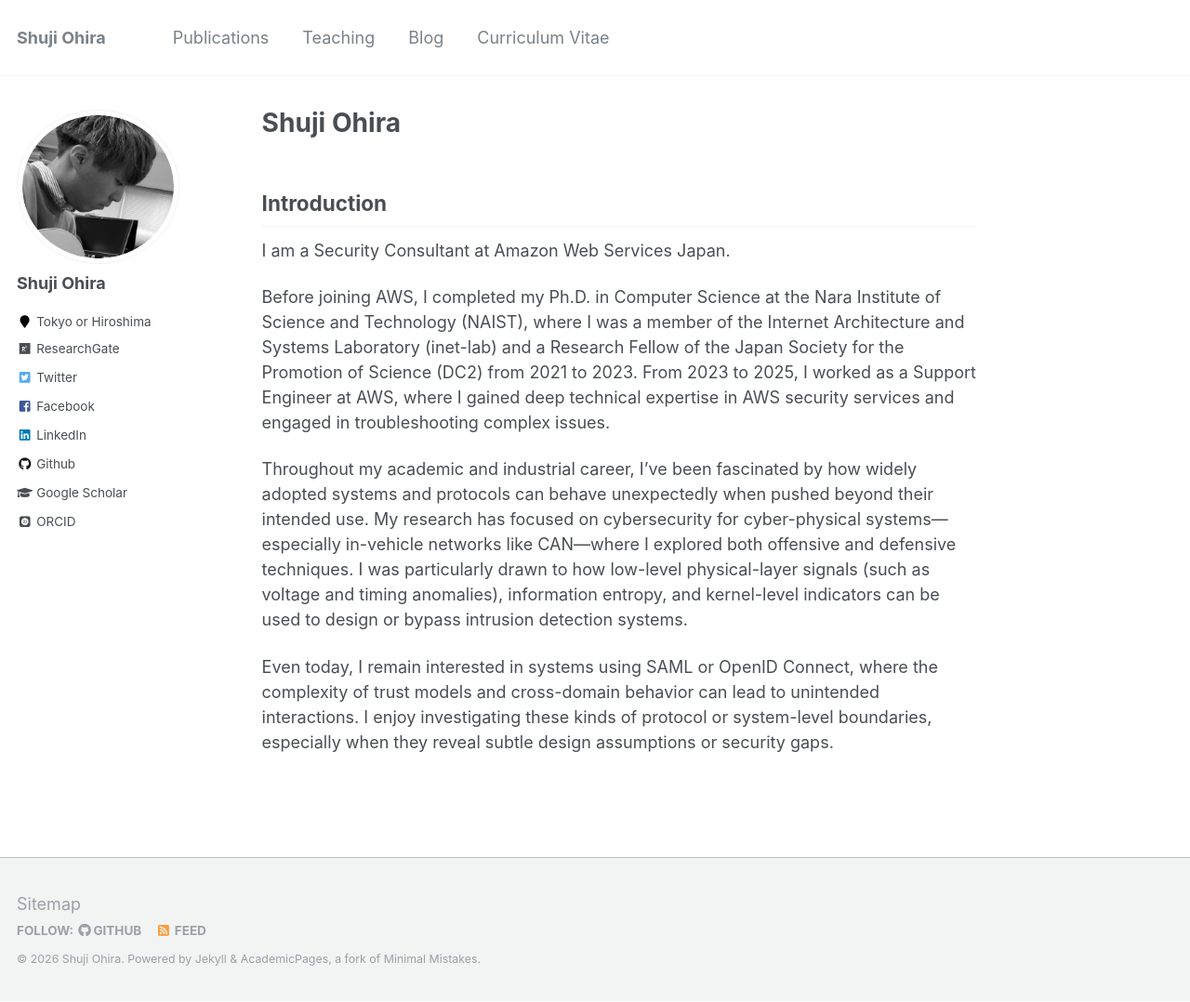
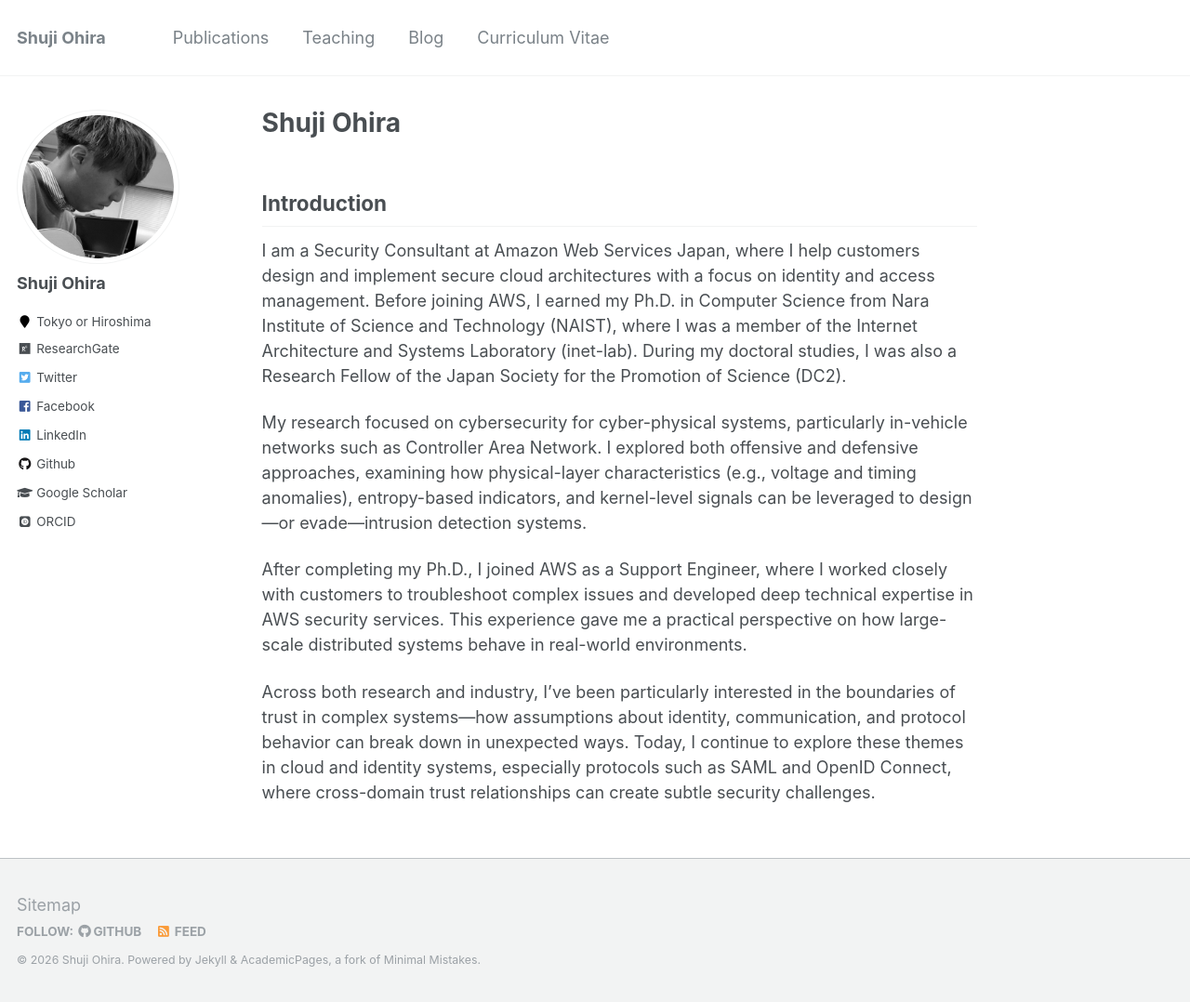
Before and after one commit to shuji-oh/shuji-oh.github.io, a Jekyll site: the page built from _pages/about.md, in a window 1280 px wide and 1078 px high. Shown: the whole window at 93% size. Built offline with Jekyll 4.4.1, drawn with Linux system fonts in a browser that asks for light colours; some web fonts are replaced.

Commit message:
Update about.md

```diff
--- a/_pages/about.md
+++ b/_pages/about.md
@@ -10,10 +10,11 @@ redirect_from:
 
 Introduction
 ------
-I am a Security Consultant at Amazon Web Services Japan.
+I am a Security Consultant at Amazon Web Services Japan, where I help customers design and implement secure cloud architectures with a focus on identity and access management.
+Before joining AWS, I earned my Ph.D. in Computer Science from Nara Institute of Science and Technology (NAIST), where I was a member of the Internet Architecture and Systems Laboratory (inet-lab). During my doctoral studies, I was also a Research Fellow of the Japan Society for the Promotion of Science (DC2).
 
-Before joining AWS, I completed my Ph.D. in Computer Science at the Nara Institute of Science and Technology (NAIST), where I was a member of the Internet Architecture and Systems Laboratory (inet-lab) and a Research Fellow of the Japan Society for the Promotion of Science (DC2) from 2021 to 2023. From 2023 to 2025, I worked as a Support Engineer at AWS, where I gained deep technical expertise in AWS security services and engaged in troubleshooting complex issues.
+My research focused on cybersecurity for cyber-physical systems, particularly in-vehicle networks such as Controller Area Network. I explored both offensive and defensive approaches, examining how physical-layer characteristics (e.g., voltage and timing anomalies), entropy-based indicators, and kernel-level signals can be leveraged to design—or evade—intrusion detection systems.
 
-Throughout my academic and industrial career, I’ve been fascinated by how widely adopted systems and protocols can behave unexpectedly when pushed beyond their intended use. My research has focused on cybersecurity for cyber-physical systems—especially in-vehicle networks like CAN—where I explored both offensive and defensive techniques. I was particularly drawn to how low-level physical-layer signals (such as voltage and timing anomalies), information entropy, and kernel-level indicators can be used to design or bypass intrusion detection systems.
+After completing my Ph.D., I joined AWS as a Support Engineer, where I worked closely with customers to troubleshoot complex issues and developed deep technical expertise in AWS security services. This experience gave me a practical perspective on how large-scale distributed systems behave in real-world environments.
 
-Even today, I remain interested in systems using SAML or OpenID Connect, where the complexity of trust models and cross-domain behavior can lead to unintended interactions. I enjoy investigating these kinds of protocol or system-level boundaries, especially when they reveal subtle design assumptions or security gaps.
+Across both research and industry, I’ve been particularly interested in the boundaries of trust in complex systems—how assumptions about identity, communication, and protocol behavior can break down in unexpected ways. Today, I continue to explore these themes in cloud and identity systems, especially protocols such as SAML and OpenID Connect, where cross-domain trust relationships can create subtle security challenges.
```
